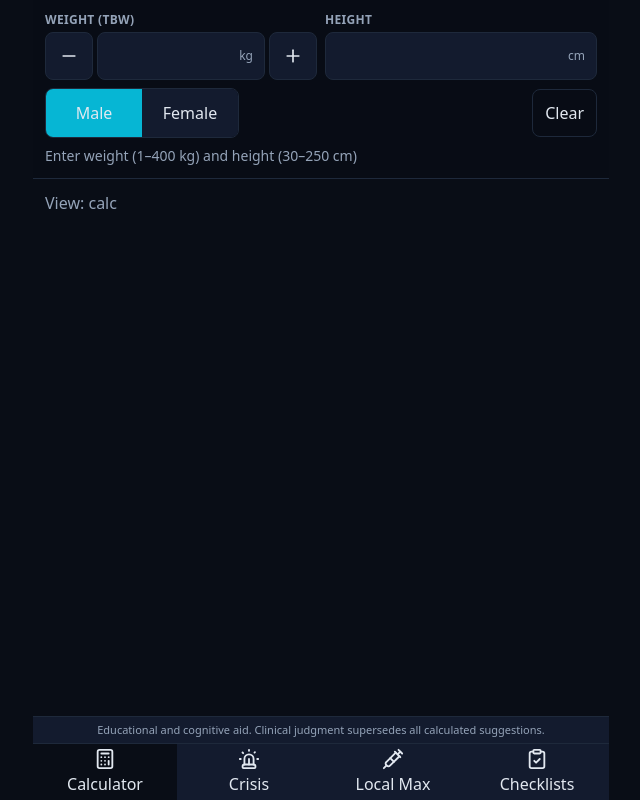
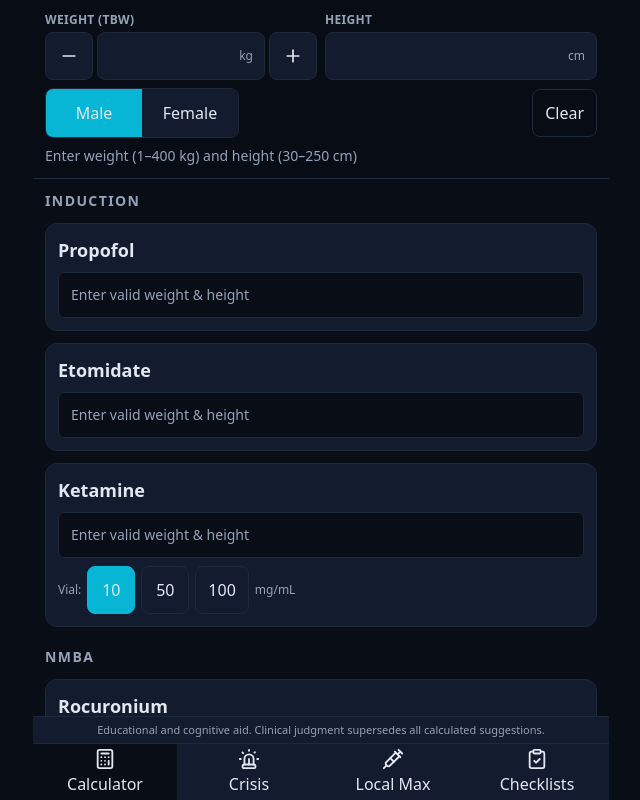
Before and after one commit to drabdo1990/anesth-assist, a React (Vite) app: page / in a window 1280 px wide. Shown: the whole page, without its empty margins (319-959 px from the left). Built offline with nearby package versions, Linux system fonts and the light colour scheme.

Commit message:
feat: calculator tab with categorised drug cards, caps and vial selector

```diff
--- a/src/App.tsx
+++ b/src/App.tsx
@@ -2,6 +2,7 @@ import { useState } from 'react'
 import { BiometricBar } from './components/BiometricBar'
 import { BottomNav, type TabId } from './components/BottomNav'
 import { Disclaimer } from './components/Disclaimer'
+import { CalculatorView } from './views/CalculatorView'
 
 export default function App() {
   const [tab, setTab] = useState<TabId>('calc')
@@ -10,7 +11,8 @@ export default function App() {
       {(tab === 'calc' || tab === 'local') && <BiometricBar />}
       {tab === 'crisis' && <BiometricBar compact />}
       <main className="min-h-0 flex-1 overflow-y-auto p-3">
-        <p className="text-muted">View: {tab}</p>
+        {tab === 'calc' && <CalculatorView />}
+        {tab !== 'calc' && <p className="text-muted">View: {tab}</p>}
       </main>
       <Disclaimer />
       <BottomNav tab={tab} onChange={setTab} />
--- /dev/null
+++ b/src/components/DrugCard.tsx
@@ -0,0 +1,78 @@
+import { TriangleAlert } from 'lucide-react'
+import { useScalars } from '../hooks'
+import { calcOption } from '../lib/dosing'
+import type { Drug } from '../lib/drugs'
+import { fmtNum, fmtRange, fmtVol } from '../lib/format'
+import { useStore } from '../store'
+import { ScalarBadge } from './ScalarBadge'
+
+function DrugBody({ drug }: { drug: Drug }) {
+  const scalars = useScalars()
+  const override = useStore((s) => s.concOverrides[drug.id])
+  const setConc = useStore((s) => s.setConc)
+  const conc = drug.concentrations.includes(override) ? override : drug.defaultConc
+  const allFixed = drug.options.every((o) => o.basis === 'fixed')
+
+  return (
+    <div className="space-y-2">
+      <div className="flex flex-wrap items-center justify-between gap-2">
+        <h3 className="text-lg font-bold">{drug.name}</h3>
+        {scalars && !allFixed && <ScalarBadge kind={drug.scalar} kg={scalars[drug.scalar]} />}
+      </div>
+
+      {!scalars ? (
+        <p className="rounded-md border border-line bg-base p-3 text-sm text-muted">Enter valid weight &amp; height</p>
+      ) : (
+        drug.options.map((opt) => {
+          const r = calcOption(drug, opt, scalars, conc)
+          return (
+            <div key={opt.label} className="rounded-lg border border-line bg-base p-3">
+              <p className="text-xs font-semibold uppercase tracking-wide text-muted">{opt.label}</p>
+              <p className="font-mono text-3xl font-bold tabular-nums text-accent">
+                {fmtRange(r.massLow, r.massHigh)} <span className="text-lg">{r.unit}</span>
+              </p>
+              <p className="font-mono text-xl font-semibold tabular-nums">
+                {fmtRange(r.volLow, r.volHigh, fmtVol)} <span className="text-base text-muted">mL</span>
+                <span className="ml-2 text-xs text-muted">@ {fmtNum(conc)} {r.unit}/mL</span>
+              </p>
+              {r.ceilingHit && (
+                <p className="mt-2 flex items-center gap-2 rounded-md border border-crimson bg-crimson/10 px-2 py-1 text-sm font-bold text-crimson">
+                  <TriangleAlert size={16} aria-hidden />
+                  CAPPED at {fmtNum(drug.maxMass!)} {r.unit}
+                  <span className="font-normal text-muted">(uncapped {fmtNum(r.uncappedHigh)} {r.unit})</span>
+                </p>
+              )}
+            </div>
+          )
+        })
+      )}
+
+      {drug.concentrations.length > 1 && (
+        <div className="flex flex-wrap items-center gap-1.5" role="group" aria-label={`${drug.name} concentration`}>
+          <span className="text-xs text-muted">Vial:</span>
+          {drug.concentrations.map((c) => (
+            <button key={c} type="button" onClick={() => setConc(drug.id, c)}
+              className={`min-h-12 min-w-12 rounded-lg border px-3 font-mono text-sm font-bold ${c === conc ? 'border-accent bg-accent text-base' : 'border-line bg-card'}`}>
+              {fmtNum(c)}
+            </button>
+          ))}
+          <span className="text-xs text-muted">{drug.unit}/mL</span>
+        </div>
+      )}
+      {drug.note && <p className="text-xs text-muted">{drug.note}</p>}
+    </div>
+  )
+}
+
+export function DrugCard({ drug }: { drug: Drug }) {
+  return (
+    <article className="space-y-4 rounded-xl border border-line bg-card p-3">
+      <DrugBody drug={drug} />
+      {drug.companion && (
+        <div className="border-t border-line pt-3">
+          <DrugBody drug={drug.companion} />
+        </div>
+      )}
+    </article>
+  )
+}
--- /dev/null
+++ b/src/views/CalculatorView.tsx
@@ -0,0 +1,17 @@
+import { DrugCard } from '../components/DrugCard'
+import { CATEGORIES, DRUGS } from '../lib/drugs'
+
+export function CalculatorView() {
+  return (
+    <div className="space-y-5">
+      {CATEGORIES.map((cat) => (
+        <section key={cat} className="space-y-3">
+          <h2 className="text-sm font-bold uppercase tracking-widest text-muted">{cat}</h2>
+          {DRUGS.filter((d) => d.category === cat).map((d) => (
+            <DrugCard key={d.id} drug={d} />
+          ))}
+        </section>
+      ))}
+    </div>
+  )
+}
```
